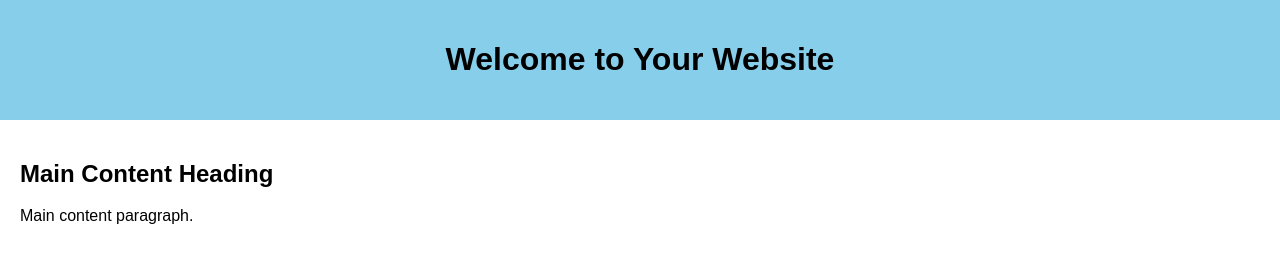
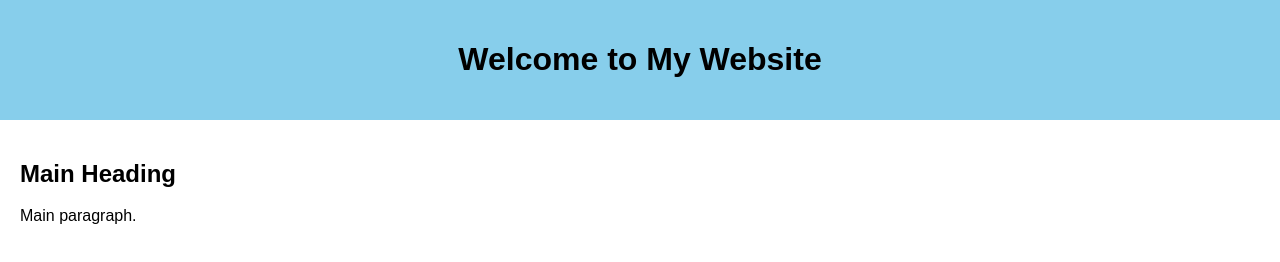
Before and after one commit to AbhinJS/letsupgrade-adding-css, a website: page index.html in a window 1280 px wide. Drawn offline with nearby package versions, Linux system fonts and the light colour scheme.

Commit message:
Update index.html

```diff
--- a/index.html
+++ b/index.html
@@ -1,7 +1,7 @@
 <!DOCTYPE html>
 <html>
 <head><link rel="stylesheet" href="https://cdnjs.cloudflare.com/ajax/libs/normalize/8.0.1/normalize.css">
-    <title>Your Webpage Title</title>
+    <title>My Webpage Title</title>
     <style>
         body {
             font-family: Arial, sans-serif;
@@ -20,14 +20,14 @@
 </head>
 <body>
     <header>
-        <h1>Welcome to Your Website</h1>
-        <!-- You can add any other header content here -->
+        <h1>Welcome to My Website</h1>
+
     </header>
 
     <main>
-        <!-- Your main content goes here -->
-        <h2>Main Content Heading</h2>
-        <p>Main content paragraph. </p>
+
+        <h2>Main Heading</h2>
+        <p>Main paragraph. </p>
 
     </main>
 </body>
```
